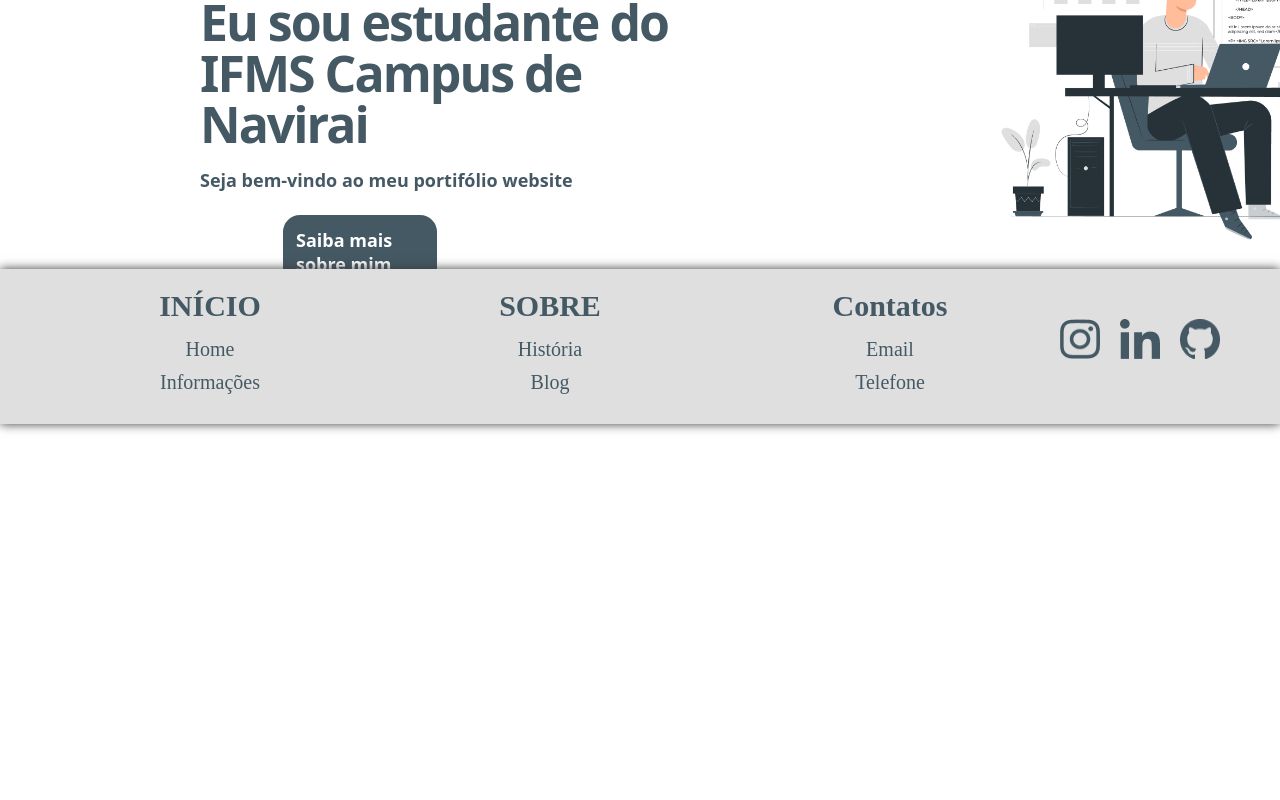
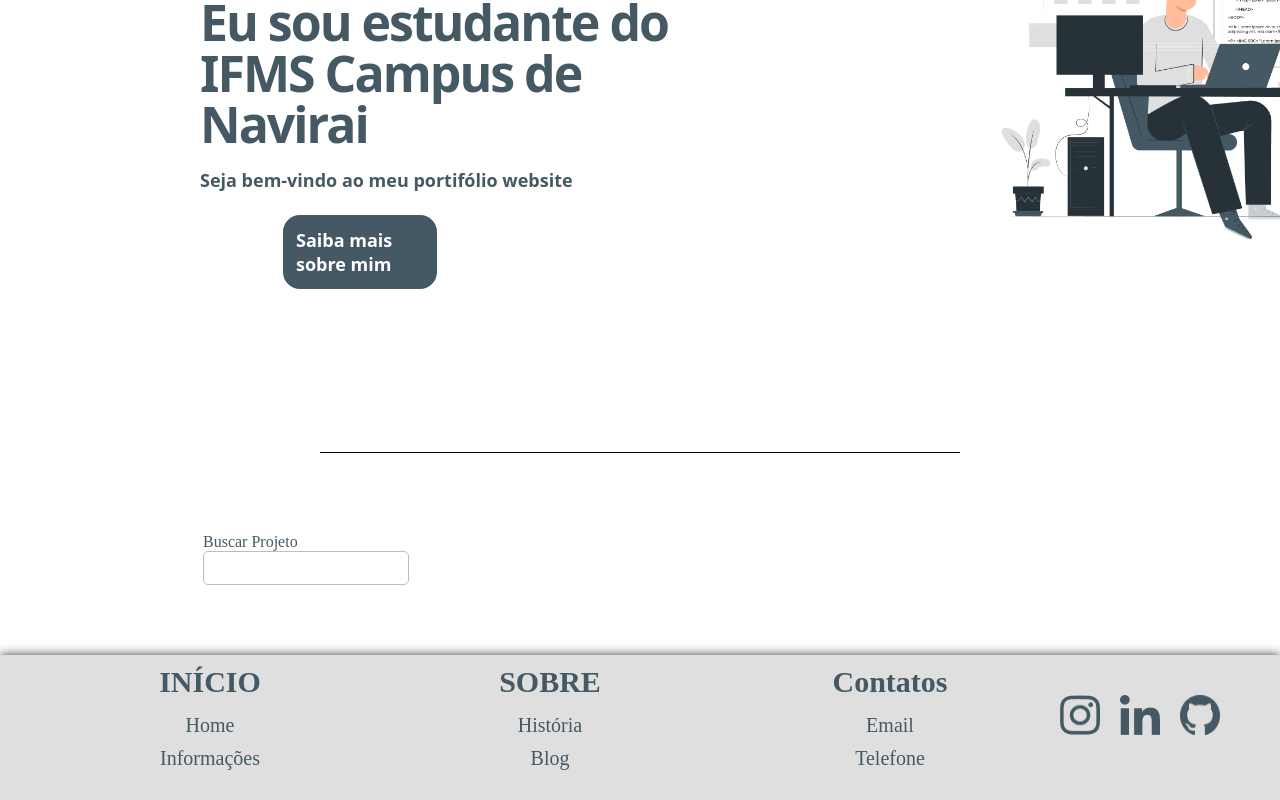
Before and after one commit to FelpinDaBlaze/Portfolio, a React (Vite) app: page / in a window 1280 px wide. Shown: the part 376-1176 px from the top of the page. Before the commit the page ends 800 px from the top, so only its background shows below. Built offline with nearby package versions, Linux system fonts and the light colour scheme; the HTML template or start-up script is replaced by a standard one.

Commit message:
funciona?

```diff
--- a/src/componentes/footer/Footer.css
+++ b/src/componentes/footer/Footer.css
@@ -2,7 +2,6 @@ footer {
     background-color: #DFDFDF;
     color: white;
     padding: 0px 0;
-    position: fixed;
     bottom: 0;
     left: 0;
     width: 100%;
--- a/src/componentes/main/Main.css
+++ b/src/componentes/main/Main.css
@@ -53,3 +53,36 @@
     max-width: 30%;
     height: auto;
 }
+
+.linha-fina {
+    width: 50%; /* Define a largura da linha como 50% da largura da página */
+    border-bottom: 1px solid #000; /* 1px define a espessura da linha, #000 define a cor (preto) */
+    margin: 0 auto; /* Centraliza horizontalmente o elemento com margens automáticas */
+    margin-top: 160px;
+}
+
+
+.content-main{
+    padding: 50px;
+    display: grid;
+    grid-template-columns: repeat(4,1fr);
+    justify-content: center;
+    column-gap: 30px;
+    row-gap: 30px;
+
+}
+.barrapesquisa{
+    height: 30px;
+    border: 1px solid #bebebe;
+    width: 200px;
+    border-radius: 5px;
+    font-size: 1.4rem;
+}
+.barrapesquisa:focus-visible{
+    outline: 1px solid rgba(28, 28, 191, 0.57);
+}
+.pesquisa{
+    margin-top: 20px;
+    margin-left: 153px;
+    padding: 50px;
+}
--- a/src/componentes/main/Main.tsx
+++ b/src/componentes/main/Main.tsx
@@ -2,8 +2,11 @@ import './Main.css';
 
 export default function Main() {
   return (
+
+
 <div>
 
+    <div>
             <div className='divp'>
               <h1 className='h1-1'>Felipe Sarro,</h1>
               <h2 className='h2-1'>Eu sou estudante do</h2>
@@ -12,11 +15,22 @@ export default function Main() {
               <h1 className='h1-2'>Seja bem-vindo ao meu portifólio website</h1>
               <h1 className='h1-3'>Saiba mais sobre mim</h1>
             </div>
+
             <div>
               <img src='homem.png' alt="pessoa"  className='img2'></img>
             </div>
+    </div>
+
+    <p className="linha-fina"></p>
 
 
+    <div className="pesquisa">
+          <p>Buscar Projeto</p>
+          <input className='barrapesquisa' type="text" />
+        <div>
+          <p className='texto_digitado'></p>
+      </div>
+    </div>
 
 </div>
 
```
Also changed, not shown: public/imgtest.jpg (added). Lines whose indentation alone changed are shown as unchanged.
